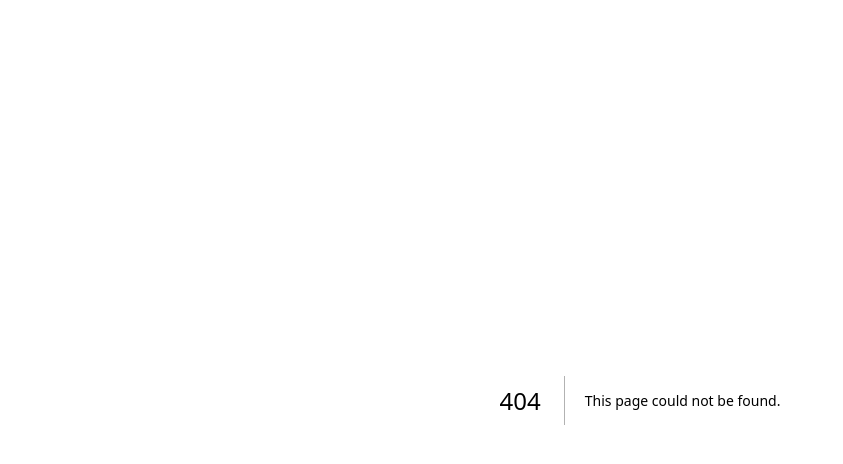
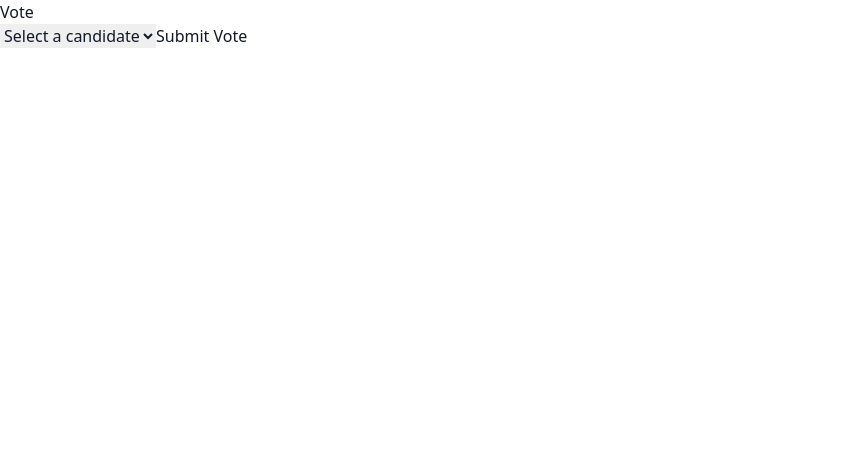
Before and after one commit to shivansh179/E-Vote, a Next.js app: page /fingerprint_verification in a window 1280 px wide. Before the commit this address had no page. Shown: the top 464 px of the page, without its empty margins (0-843 px from the left). Built offline with nearby package versions, Linux system fonts and the light colour scheme.

Commit message:
added inital code for the admin and the user side to verify the fingerprint

```diff
--- /dev/null
+++ b/app/fingerprint_register/page.tsx
@@ -0,0 +1,76 @@
+"use client";
+
+import React, { useState } from "react";
+import { collection, addDoc } from "firebase/firestore";
+import { db } from "@/firebase";
+
+const AdminRegister = () => {
+  const [name, setName] = useState("");
+  const [status, setStatus] = useState("");
+
+  const registerUser = async () => {
+    try {
+      if (!name) {
+        setStatus("Please enter a name.");
+        return;
+      }
+
+      // Step 1: Check if the device supports biometric authentication
+      const compatible = !!window.PublicKeyCredential;
+      if (!compatible) {
+        setStatus("Your device does not support biometric authentication.");
+        return;
+      }
+
+      // Step 2: Generate a WebAuthn credential (biometric ID)
+      const publicKey = {
+        challenge: new Uint8Array(32),
+        rp: { name: "Voting App" },
+        user: {
+          id: new Uint8Array(16),
+          name: name,
+          displayName: name,
+        },
+        pubKeyCredParams: [{ type: "public-key", alg: -7 }],
+      };
+
+      const credentials = await navigator.credentials.create({ publicKey });
+      if (!credentials) {
+        setStatus("Biometric registration failed.");
+        return;
+      }
+
+      const credentialId = credentials.id;
+
+      // Step 3: Store the user data in Firebase
+      const uniqueId = `user_${Date.now()}`;
+      await addDoc(collection(db, "voters"), {
+        user_id: uniqueId,
+        name: name,
+        credential_id: credentialId,
+        voted: false,
+      });
+
+      setStatus(`User registered successfully! Unique ID: ${uniqueId}`);
+      setName("");
+    } catch (error) {
+      setStatus(`Error: ${error.message}`);
+    }
+  };
+
+  return (
+    <div>
+      <h1>Admin: Register Voter</h1>
+      <input
+        type="text"
+        placeholder="Enter voter name"
+        value={name}
+        onChange={(e) => setName(e.target.value)}
+      />
+      <button onClick={registerUser}>Register</button>
+      {status && <p>{status}</p>}
+    </div>
+  );
+};
+
+export default AdminRegister;
--- /dev/null
+++ b/app/fingerprint_verification/page.tsx
@@ -0,0 +1,92 @@
+"use client";
+
+import React, { useState } from "react";
+import { collection, query, where, getDocs, updateDoc, doc, addDoc } from "firebase/firestore";
+import { db } from "@/firebase";
+
+const Vote = () => {
+  const [candidate, setCandidate] = useState("");
+  const [status, setStatus] = useState("");
+
+  const vote = async () => {
+    try {
+      if (!candidate) {
+        setStatus("Please select a candidate.");
+        return;
+      }
+
+      // Step 1: Check if the device supports biometric authentication
+      const compatible = !!window.PublicKeyCredential;
+      if (!compatible) {
+        setStatus("Your device does not support biometric authentication.");
+        return;
+      }
+
+      // Step 2: Authenticate the user via WebAuthn
+      const publicKey = {
+        challenge: new Uint8Array(32),
+        rp: { name: "Voting App" },
+        allowCredentials: [], // No specific credentials; the browser will handle it
+      };
+
+      const assertion = await navigator.credentials.get({ publicKey });
+      if (!assertion) {
+        setStatus("Fingerprint authentication failed.");
+        return;
+      }
+
+      const credentialId = assertion.id;
+
+      // Step 3: Verify the credential ID with the database
+      const voterQuery = query(
+        collection(db, "voters"),
+        where("credential_id", "==", credentialId)
+      );
+      const voterSnapshot = await getDocs(voterQuery);
+
+      if (voterSnapshot.empty) {
+        setStatus("Invalid fingerprint. You are not registered.");
+        return;
+      }
+
+      const voterDoc = voterSnapshot.docs[0];
+      const voterData = voterDoc.data();
+
+      if (voterData.voted) {
+        setStatus("You have already voted.");
+        return;
+      }
+
+      // Step 4: Record the vote
+      await addDoc(collection(db, "votes"), {
+        voter_id: voterData.user_id,
+        candidate: candidate,
+        timestamp: new Date().toISOString(),
+      });
+
+      // Step 5: Mark the user as voted
+      await updateDoc(doc(db, "voters", voterDoc.id), { voted: true });
+
+      setStatus("Vote submitted successfully!");
+      setCandidate("");
+    } catch (error) {
+      setStatus(`Error: ${error.message}`);
+    }
+  };
+
+  return (
+    <div>
+      <h1>Vote</h1>
+      <select value={candidate} onChange={(e) => setCandidate(e.target.value)}>
+        <option value="">Select a candidate</option>
+        <option value="Candidate A">Candidate A</option>
+        <option value="Candidate B">Candidate B</option>
+        <option value="Candidate C">Candidate C</option>
+      </select>
+      <button onClick={vote}>Submit Vote</button>
+      {status && <p>{status}</p>}
+    </div>
+  );
+};
+
+export default Vote;
```
Also changed, not shown: package.json (+19 -2 lines), app/page.tsx (line endings or trailing spaces), 2 other files (tests, documents, lock files or other folders).
